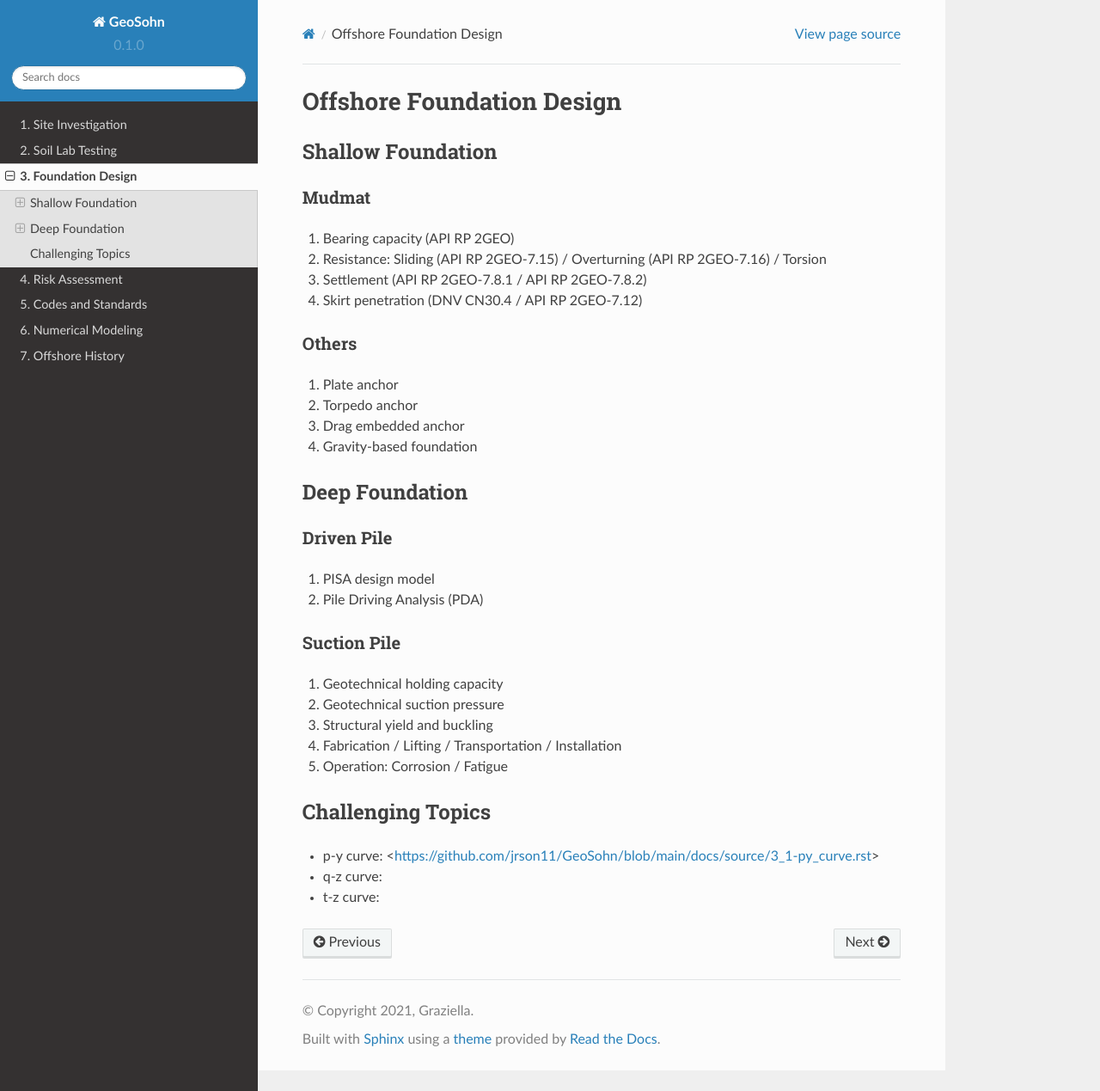
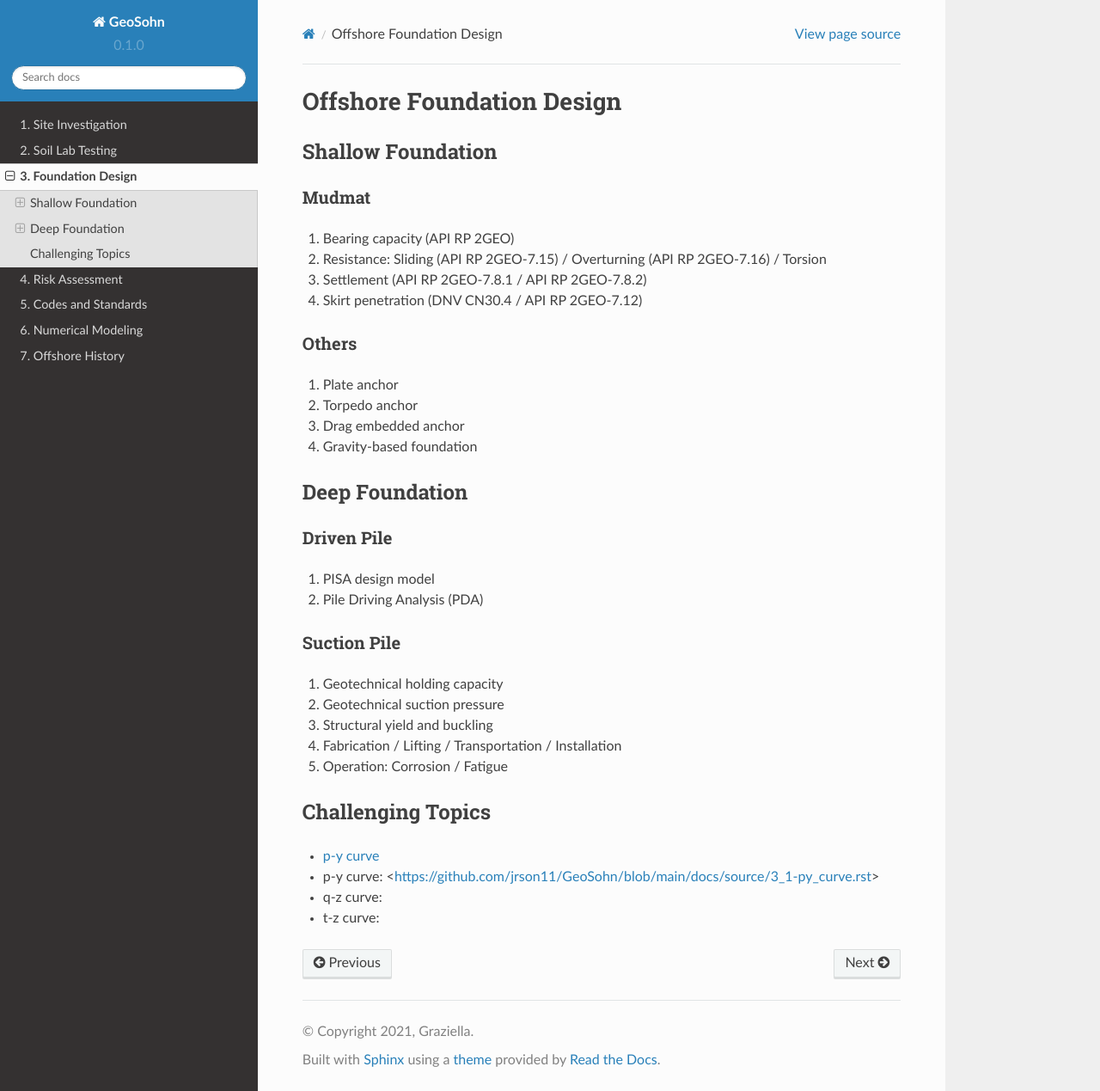
Before and after one commit to jrson11/GeoSohn, a Sphinx documentation site: the page built from docs/source/3-Foundation_Design.rst, in a window 1280 px wide and 1269 px high. Shown: the whole window at 86% size. Built offline with Sphinx 7.4.7 and the Read the Docs theme 2.0.0, drawn with Linux system fonts in a browser that asks for light colours.

Commit message:
Update 3-Foundation_Design.rst

```diff
--- a/docs/source/3-Foundation_Design.rst
+++ b/docs/source/3-Foundation_Design.rst
@@ -42,6 +42,7 @@
 
 Challenging Topics
 -------------------
+- `p-y curve <https://github.com/jrson11/GeoSohn/blob/main/docs/source/3_1-py_curve.rst>`_
 
 - p-y curve: <https://github.com/jrson11/GeoSohn/blob/main/docs/source/3_1-py_curve.rst>
 - q-z curve:
```
